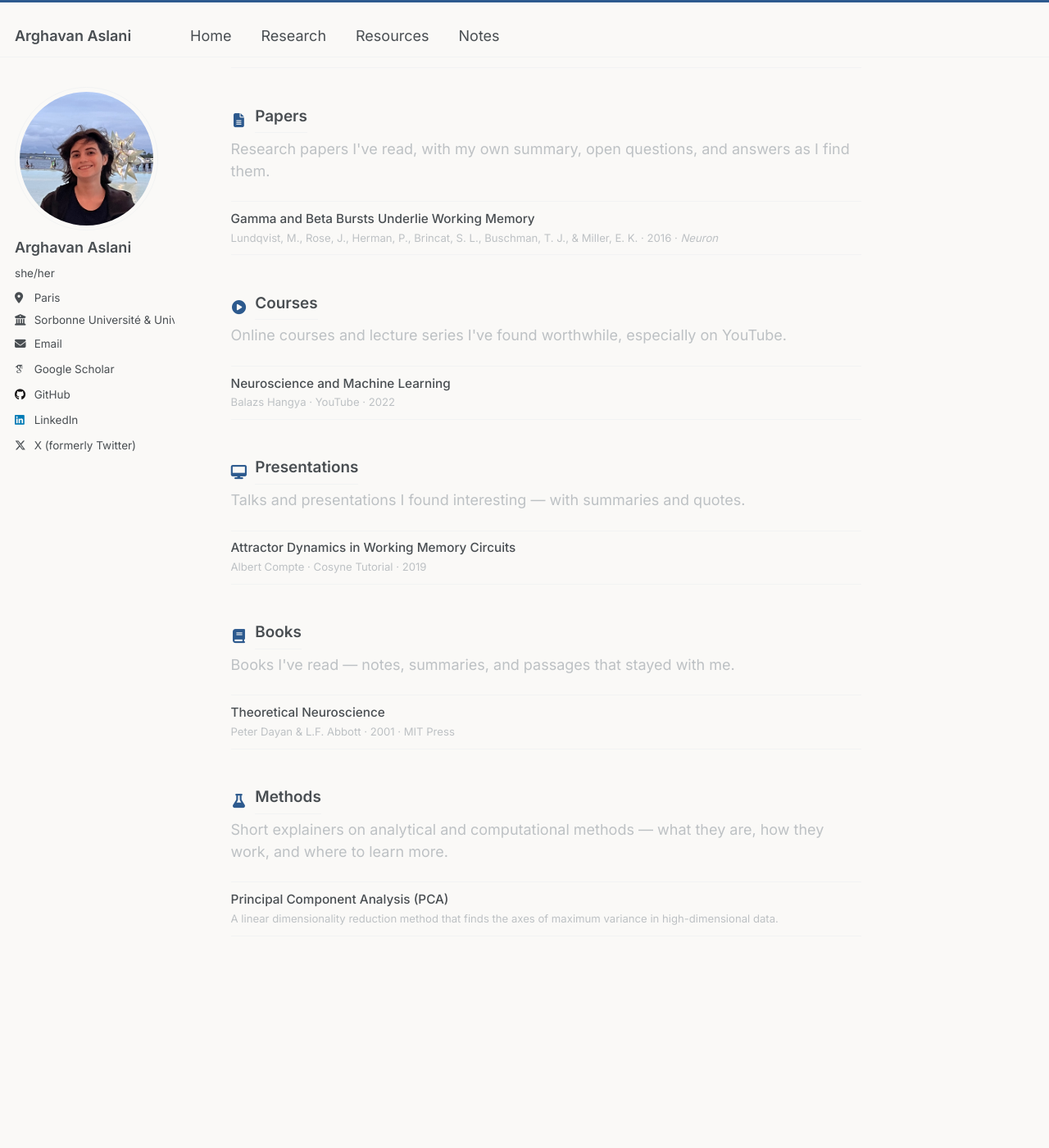
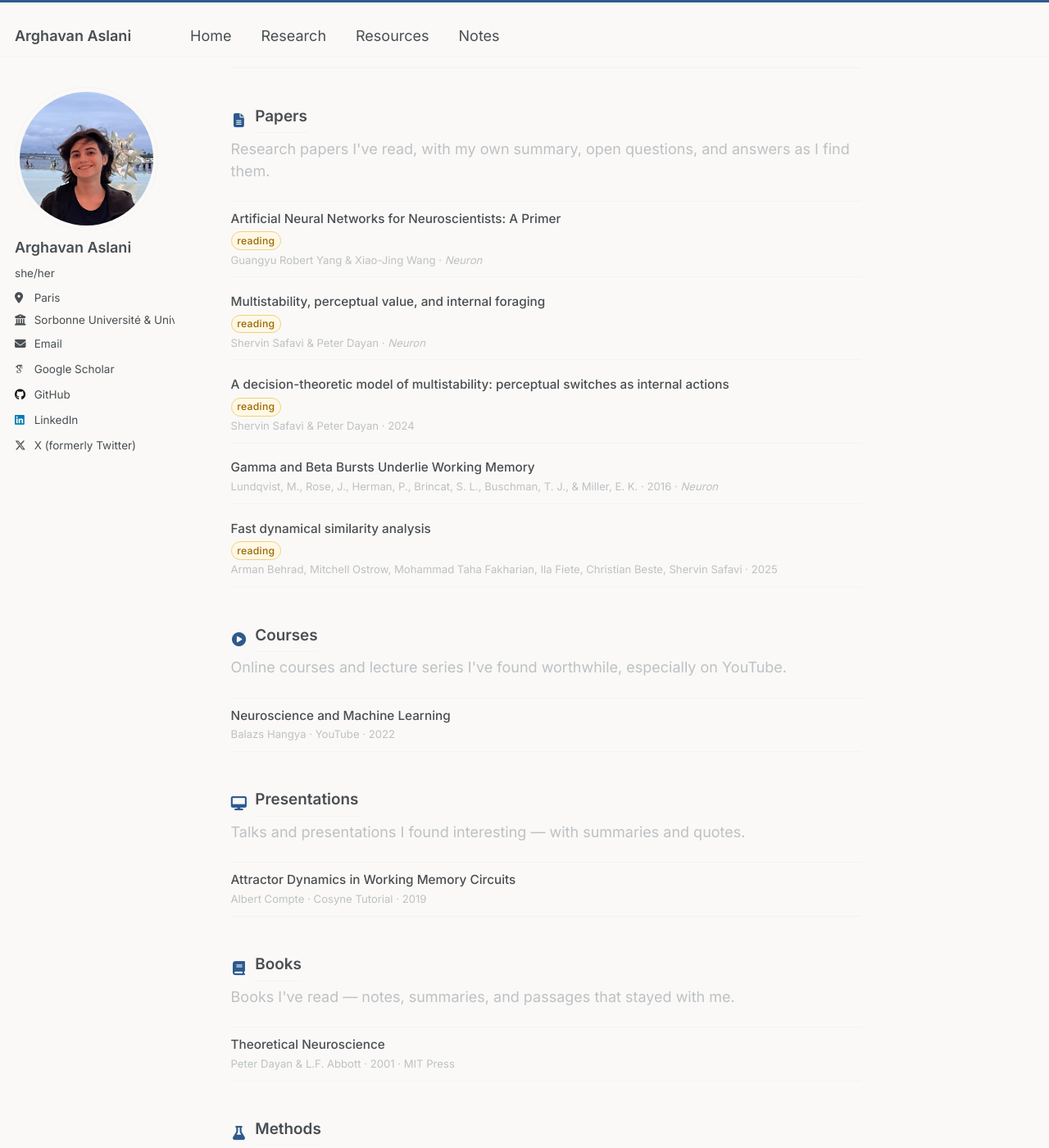
Before and after one commit to arghavanaslani/arghavanaslani.github.io, a Jekyll site: the page built from _pages/resources.html, in a window 1280 px wide and 1400 px high, scrolled down 193 px. Shown: the whole window at 82% size. Built offline with Jekyll 4.4.1, drawn with Linux system fonts in a browser that asks for light colours; some web fonts are replaced.

Commit message:
Add 4 papers currently reading, status badges on list and detail pages

```diff
--- a/_layouts/resource.html
+++ b/_layouts/resource.html
@@ -5,6 +5,11 @@ layout: single
 {% assign col = page.collection %}
 
 <div class="resource-header">
+  {% if page.status %}
+    <span class="resource-header__field">
+      <span class="resource-status resource-status--{{ page.status }}">{{ page.status }}</span>
+    </span>
+  {% endif %}
   {% if page.authors %}
     <span class="resource-header__field"><strong>Authors</strong> {{ page.authors }}</span>
   {% endif %}
--- a/_pages/resources.html
+++ b/_pages/resources.html
@@ -29,7 +29,7 @@ author_profile: true
   <ul class="library-list">
     {% for item in sorted_papers %}
     <li class="library-list__item">
-      <a href="{{ base_path }}{{ item.url }}">{{ item.title }}</a>
+      <a href="{{ base_path }}{{ item.url }}">{{ item.title }}</a>{% if item.status %} <span class="resource-status resource-status--{{ item.status }}">{{ item.status }}</span>{% endif %}
       <span class="library-list__meta">
         {% if item.authors %}{{ item.authors }}{% endif %}
         {% if item.year %} · {{ item.year }}{% endif %}
--- /dev/null
+++ b/_papers/behrad-fast-dynamical-similarity.md
@@ -0,0 +1,14 @@
+---
+title: "Fast dynamical similarity analysis"
+authors: "Arman Behrad, Mitchell Ostrow, Mohammad Taha Fakharian, Ila Fiete, Christian Beste, Shervin Safavi"
+year: 2025
+source_url: "/files/2511.22828v2.pdf"
+status: "reading"
+excerpt: "A fast method for analyzing dynamical similarity across neural population trajectories."
+---
+
+## Summary
+
+*Currently reading.*
+
+## Questions
--- /dev/null
+++ b/_papers/safavi-dayan-decision-theoretic-multistability.md
@@ -0,0 +1,14 @@
+---
+title: "A decision-theoretic model of multistability: perceptual switches as internal actions"
+authors: "Shervin Safavi & Peter Dayan"
+year: 2024
+source_url: "/files/2024.12.06.627286.full.pdf"
+status: "reading"
+excerpt: "A decision-theoretic account of perceptual multistability, framing perceptual switches as internally generated actions."
+---
+
+## Summary
+
+*Currently reading.*
+
+## Questions
--- /dev/null
+++ b/_papers/safavi-dayan-multistability-foraging.md
@@ -0,0 +1,14 @@
+---
+title: "Multistability, perceptual value, and internal foraging"
+authors: "Shervin Safavi & Peter Dayan"
+journal: "Neuron"
+source_url: "/files/PIIS0896627322006699 (1).pdf"
+status: "reading"
+excerpt: "Frames multistable perception as a form of internal foraging, connecting perceptual exploration to value-based decision-making."
+---
+
+## Summary
+
+*Currently reading.*
+
+## Questions
--- /dev/null
+++ b/_papers/yang-wang-ann-neuroscientists-primer.md
@@ -0,0 +1,14 @@
+---
+title: "Artificial Neural Networks for Neuroscientists: A Primer"
+authors: "Guangyu Robert Yang & Xiao-Jing Wang"
+journal: "Neuron"
+source_url: "/files/PIIS0896627320307054.pdf"
+status: "reading"
+excerpt: "An accessible introduction to artificial neural networks written for neuroscientists, covering key architectures and their relevance to brain research."
+---
+
+## Summary
+
+*Currently reading.*
+
+## Questions
--- a/_sass/layout/_resources.scss
+++ b/_sass/layout/_resources.scss
@@ -108,6 +108,36 @@
     font-size: 0.73rem;
     color: var(--global-text-color-light);
     margin-top: 0.1rem;
+  }
+}
+
+/* Status badges */
+.resource-status {
+  display: inline-block;
+  padding: 0.1em 0.55em;
+  font-size: 0.68rem;
+  font-weight: 500;
+  border-radius: 2em;
+  vertical-align: middle;
+  text-transform: lowercase;
+  letter-spacing: 0.02em;
+
+  &--reading {
+    background: #fff8e6;
+    color: #9a6800;
+    border: 1px solid #f0d080;
+  }
+
+  &--done {
+    background: #eef6ee;
+    color: #2e6b2e;
+    border: 1px solid #a8d5a8;
+  }
+
+  &--queued {
+    background: #f0f0f0;
+    color: #666;
+    border: 1px solid #ccc;
   }
 }
 
```
Also changed, not shown: 5 other files.
